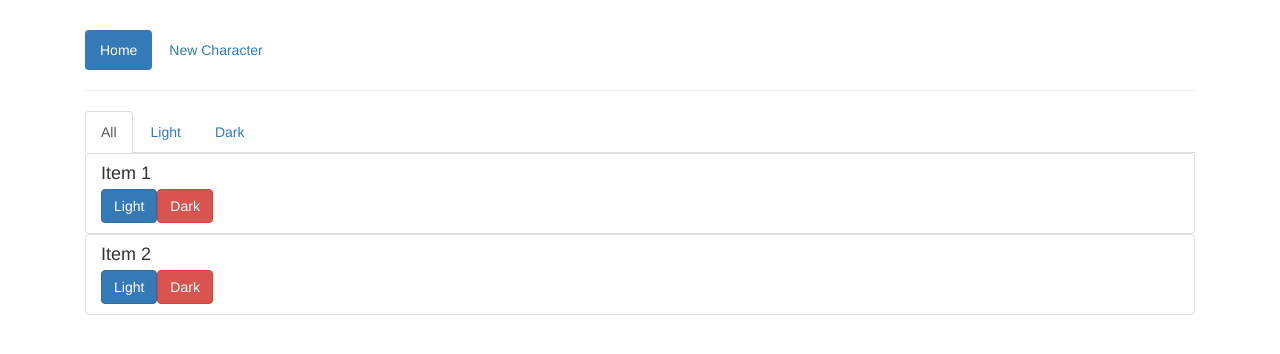
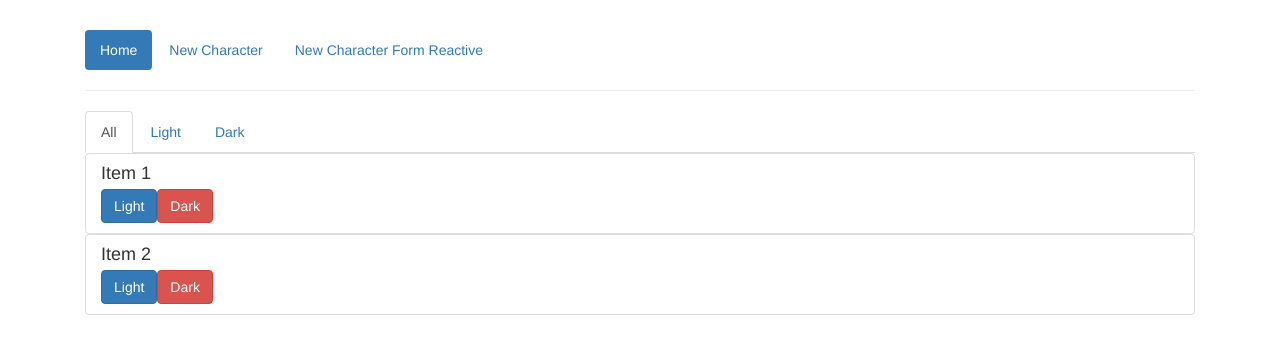
Before and after one commit to viniciusmurad/angular2-essentials, an Angular app: page /characters in a window 1280 px wide. Shown: the top 354 px of the page. Built offline with nearby package versions, Linux system fonts and the light colour scheme.

Commit message:
modular route

```diff
--- a/src/app/app.routes.ts
+++ b/src/app/app.routes.ts
@@ -1,3 +1,16 @@
-// import {Routes} from '@angular/router'
+import {Routes} from '@angular/router'
 
-// export const Route
+import { TabsComponent } from './tabs/tabs.component';
+import { ListComponent } from './list/list.component';
+import { CreateCharacterComponent } from './create-character/create-character.component';
+import { ReactiveFormsComponent } from './reactive-forms/reactive-forms.component';
+
+export const ROUTES: Routes = [
+  {path: 'characters', component: TabsComponent, children: [
+    {path: '', redirectTo: 'all', pathMatch: 'full'},
+    {path: ':side', component: ListComponent}
+  ]},
+  {path: 'new-character', component: CreateCharacterComponent},
+  {path: 'form-reactive', component: ReactiveFormsComponent},
+  {path: '**', redirectTo: '/characters'}
+]
--- a/src/app/header/header.component.html
+++ b/src/app/header/header.component.html
@@ -1,4 +1,5 @@
 <ul class="nav nav-pills">
   <li role="presentation" routerLinkActive="active"><a routerLink="/characters">Home</a></li>
   <li role="presentation" routerLinkActive="active"><a routerLink="/new-character">New Character</a></li>
+  <li role="presentation" routerLinkActive="active"><a routerLink="/form-reactive">New Character Form Reactive</a></li>
 </ul>
```
Also changed, not shown: src/app/app.component.html (+0 -8 lines), src/app/app.module.ts (+3 -9 lines).
